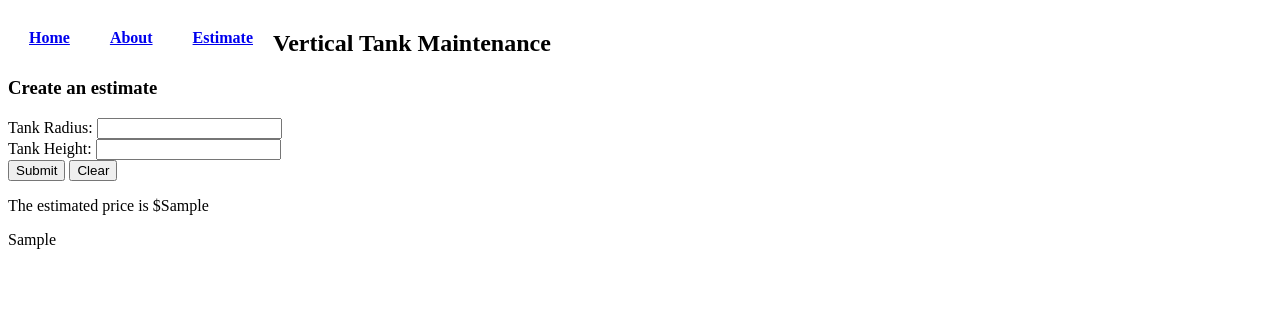
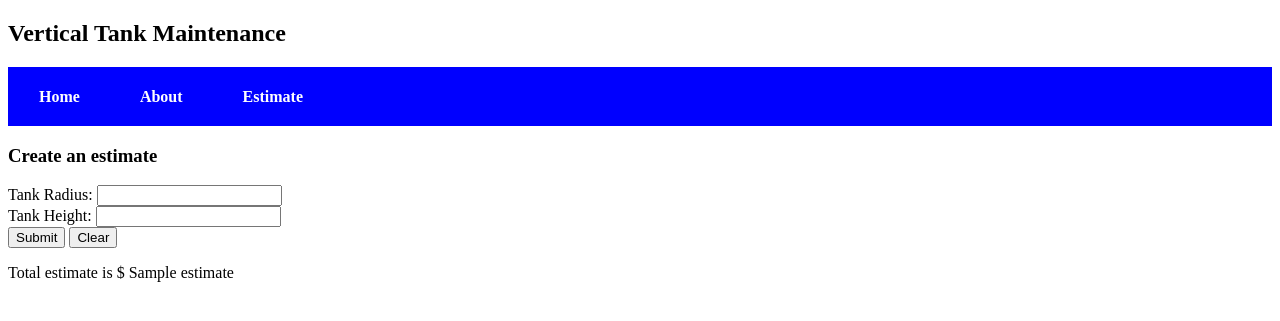
Before and after one commit to brittanyfleury/vtm_site, a Flask app: template templates/estimate.html in a window 1280 px wide. Shown: the top 321 px of the page. Run offline with Flask 2, Linux system fonts and the light colour scheme; the template is opened without the code that fills it: most values are stand-ins (such as "Sample title", 1, 10 or a date in 2020).

Commit message:
fixed estimation calculations/page and design elements

```diff
--- a/app.py
+++ b/app.py
@@ -13,22 +13,21 @@ def index():
 def about():
     return render_template('about.html', pageTitle='About Vertical Tank Maintenance')
 
-@app.route('/estimate', methods=['GET','POST'])
+@app.route('/estimate', methods=['POST','GET'])
 def estimate():
     if request.method=="POST":
-        radius= float(request.form['tank_weight'])
+        radius= float(request.form['tank_radius'])
         height= float(request.form['tank_height'])
-        area_tank_top= pi* radius^2
-        area_sides=2*(pi(radius*height))
+        area_tank_top= pi*radius**2
+        area_sides=2*(pi*(radius*height))
         total_area= area_tank_top + area_sides
         square_feet= total_area/144
         material_cost= square_feet*25
         labor_cost= square_feet*15
         total_estimate= material_cost+ labor_cost
-        return "The result is"+total_estimate
-        return redirect(url_for('estimate'))
-
-    return render_template('estimate.html', pageTitle='Make Estimate', total_estimate=total_estimate)
+        total_estimate = str(round(total_estimate, 2))
+        return render_template('estimate.html', pageTitle='Make Estimate', estimate = total_estimate)
+    return render_template('estimate.html', pageTitle='Make Estimate')
 
 
 
--- a/static/css/stylesheet.css
+++ b/static/css/stylesheet.css
@@ -9,6 +9,21 @@ ul#navlist {
   position: static
 }
 
+#navlist a {
+  padding: 10px 10px;
+}
+
+#navlist a:link, #navlist a:visited {
+  color: #fff;
+  background-color: blue;
+  text-decoration: none;
+}
+
+#navlist a:hover {
+  color: blue;
+  background-color: #d5d5d5;
+  text-decoration: none;
+}
 
 
 #navlist li {
@@ -16,11 +31,17 @@ ul#navlist {
   float: left;
   font-weight: bold;
   text-align: center;
+  color:white
   font-family: "Times New Roman";
   padding: 20px;
 }
 
-
+#menubar {
+  background-color: blue;
+  width: 100%;
+  overflow: hidden;
+  clear:both
+}
 
 .picture {bottom: 0;
 }
--- a/templates/about.html
+++ b/templates/about.html
@@ -2,7 +2,7 @@
 
 {% block body %}
 
-	<h2> Vertical Tank Maintenance </h2>
+
 
 	<h3> About Vertical Tank Maintenance</h3>
 	<img class="picture" src="{{ url_for('static', filename='images/300.jpg') }}" />
--- a/templates/base.html
+++ b/templates/base.html
@@ -6,6 +6,7 @@
     <title>{{ pageTitle }}</title>
 	<link rel="stylesheet" type="text/css" href="{{ url_for('static', filename='css/stylesheet.css') }}">
 </head>
+  <h2> Vertical Tank Maintenance </h2>
       <div id="menubar">
 
       <nav>
--- a/templates/estimate.html
+++ b/templates/estimate.html
@@ -4,10 +4,10 @@
 
 {% block body %}
 
-	<h2> Vertical Tank Maintenance</h2>
+
 
 	<h3> Create an estimate</h3>
-	<form action="/estimate" method="GET" method= "POST">
+	<form action="/estimate" method= "POST">
 		<label for="tank_radius">Tank Radius:</label>
 		<input type="text" id="tank_radius" name="tank_radius" />
 		<br>
@@ -18,14 +18,8 @@
 		<input type="reset" value="Clear" />
 	</form>
 
-	<p>The estimated price is ${{total_estimate}}
+{% if estimate %}
+<p> Total estimate is $ {{estimate}} </p>
+{% endif %}
 
-	</p>
-
-{% for number in total_estimate %}
-<tr>
-  <td>{{ total_estimate }}</td>
-</tr>
-{% endfor %}
-
-	{% endblock %}
+{% endblock %}
--- a/templates/index.html
+++ b/templates/index.html
@@ -4,7 +4,7 @@
 
 {% block body %}
 
-	<h2> Vertical Tank Maintenance </h2>
+
 	<h3> Welcome to VTM!</h3>
 	<img class="picture" src="{{ url_for('static', filename='images/above_ground_vertical_tanks.jpg') }}" />
 
```
